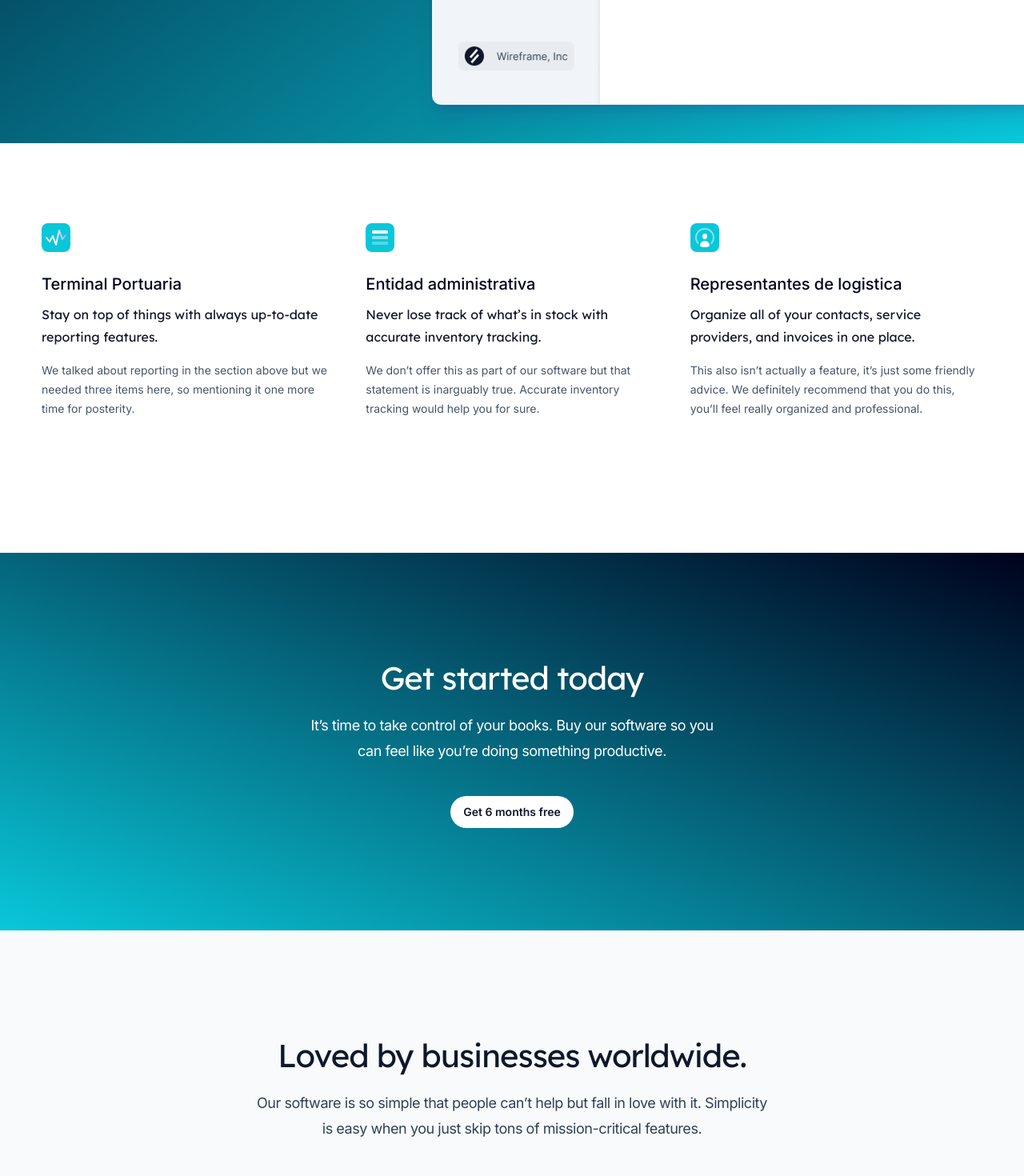
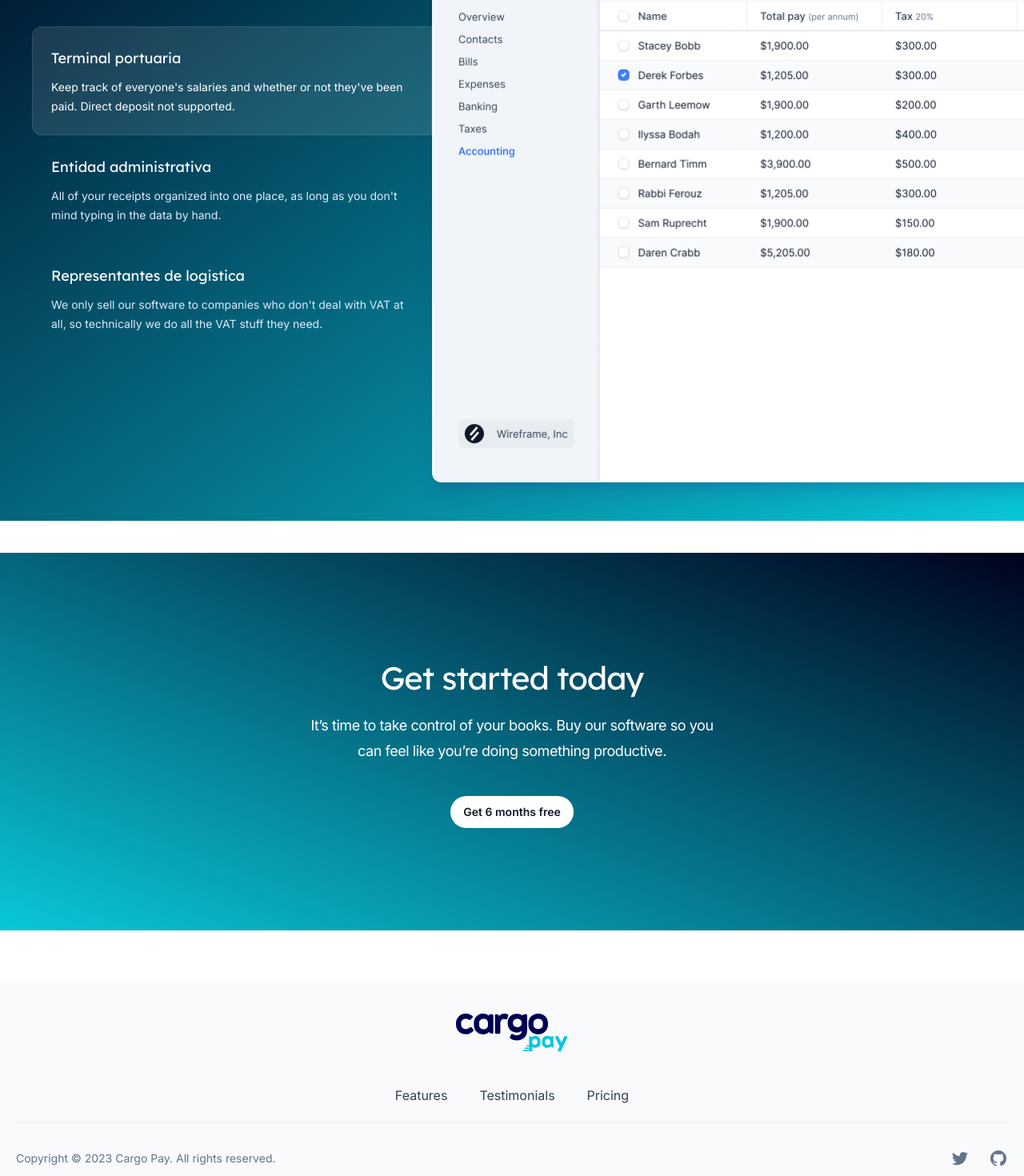
Before and after one commit to sophiiaR/cargo_pay, a Next.js app: page / in a window 1280 px wide. Shown: the part 1672-3142 px from the top of the page at 80% size. Built offline with nearby package versions, Linux system fonts and the light colour scheme.

Commit message:
Remove unused components

```diff
--- a/src/app/page.jsx
+++ b/src/app/page.jsx
@@ -14,12 +14,12 @@ export default function Home() {
       <Header />
       <main>
         <Hero />
+        <SecondaryFeatures />
         <PrimaryFeatures />
-        <SecondaryFeatures />
         <CallToAction />
-        <Testimonials />
-        <Pricing />
-        <Faqs />
+        {/* <Testimonials /> */}
+        {/* <Pricing /> */}
+        {/* <Faqs /> */}
       </main>
       <Footer />
     </>
```
